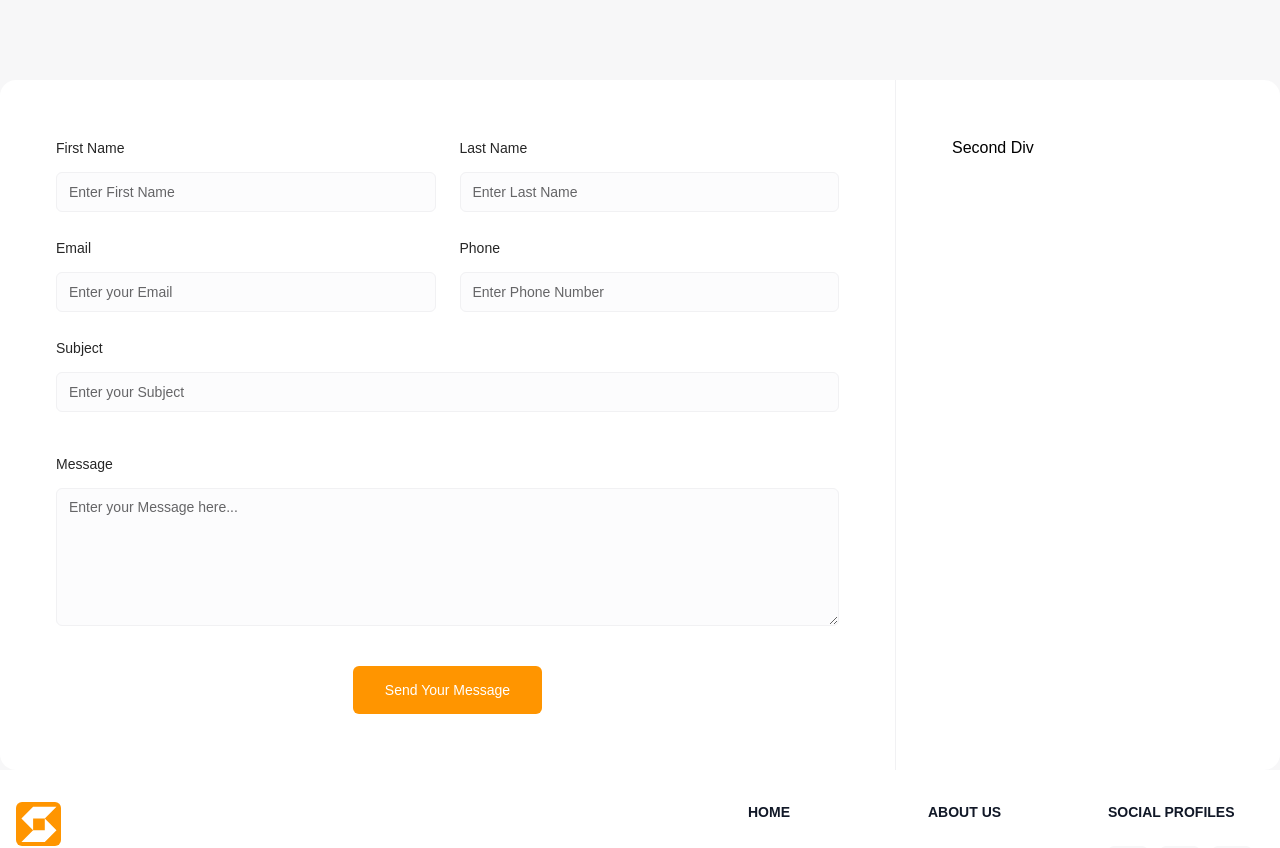
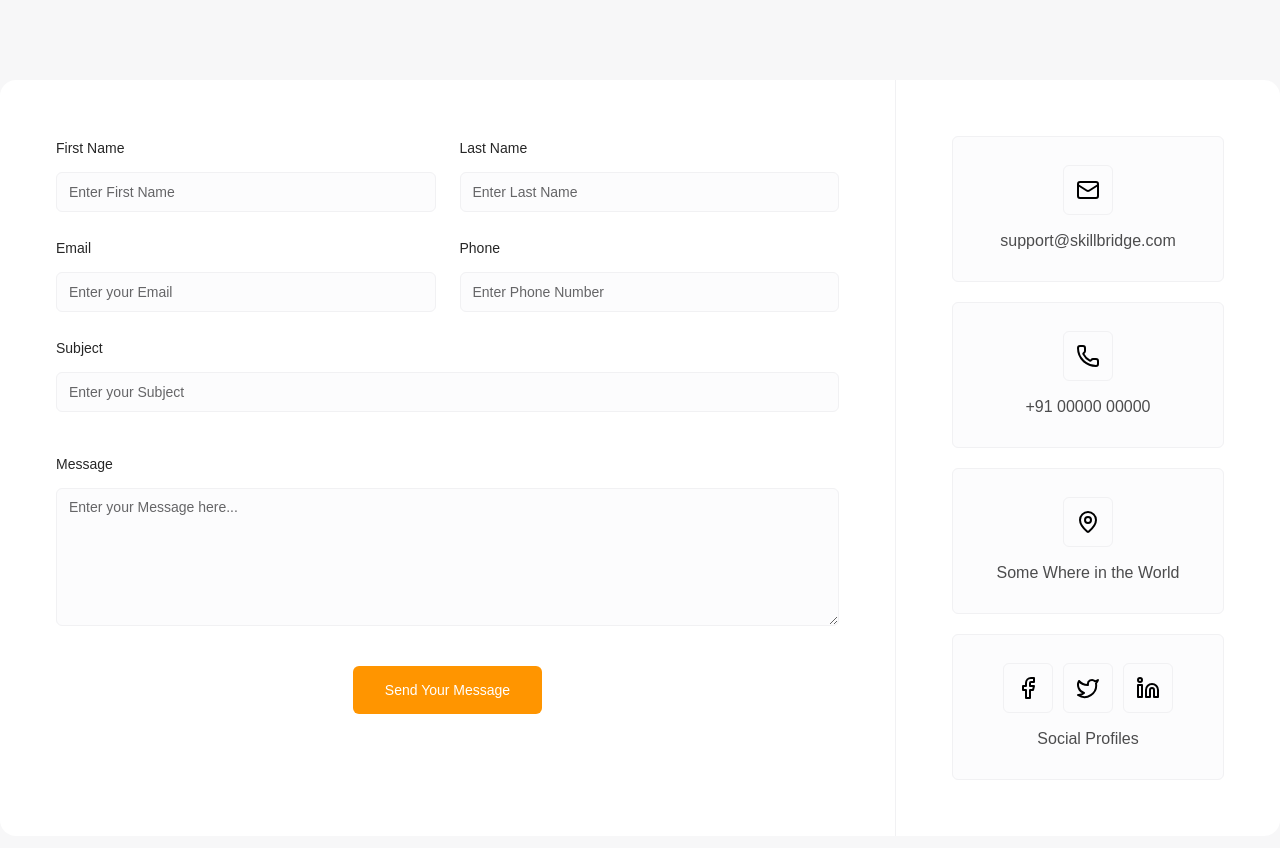
Before and after one commit to abdulrehmankz1/skill-bridge, a Next.js app: page /contact in a window 1280 px wide. Shown: the part 400-1248 px from the top of the page. Built offline with nearby package versions, Linux system fonts and the light colour scheme.

Commit message:
Added social media and contact information to the contact page.

```diff
--- a/app/contact/page.tsx
+++ b/app/contact/page.tsx
@@ -4,6 +4,7 @@ import { Input } from "@/components/ui/input";
 import { Label } from "@/components/ui/label";
 import { Textarea } from "@/components/ui/textarea";
 import { Button } from "../components/ui/Button";
+import { Facebook, Linkedin, Mail, MapPin, Phone, Twitter } from "lucide-react";
 
 const Contact = () => {
   return (
@@ -13,7 +14,7 @@ const Contact = () => {
         paragraph="Welcome to SkillBridge's Pricing Plan page, where we offer two comprehensive options to cater to your needs: Free and Pro. We believe in providing flexible and affordable pricing options for our services. Whether you're an individual looking to enhance your skills or a business seeking professional development solutions, we have a plan that suits you. Explore our pricing options below and choose the one that best fits your requirements."
       />
       <div>
-        <div className="flex flex-col md:flex-row bg-absolute-white rounded-2xl">
+        <div className="flex flex-col md:flex-row bg-absolute-white rounded-2xl lg:mb-20 mb-12">
           <div className="w-full md:w-[70%] bg lg:p-14 p-7 border-r border-[#F1F1F3]">
             <div>
               {/* First row - 2 columns on md+ screens */}
@@ -116,7 +117,40 @@ const Contact = () => {
             </div>
           </div>
 
-          <div className="w-full md:w-[30%] bg- p-14">Second Div</div>
+          <div className="w-full md:w-[30%] bg- p-14">
+            <div className="bg-white-99 border border-white-95 rounded-md p-7 flex items-center justify-center flex-col mb-5">
+              <div className="bg-white-99 border border-white-95 rounded-md p-3 w-fit">
+                <Mail />
+              </div>
+              <div className="text-grey-30 mt-3.5">support@skillbridge.com</div>
+            </div>
+            <div className="bg-white-99 border border-white-95 rounded-md p-7 flex items-center justify-center flex-col mb-5">
+              <div className="bg-white-99 border border-white-95 rounded-md p-3 w-fit">
+                <Phone />
+              </div>
+              <div className="text-grey-30 mt-3.5">+91 00000 00000</div>
+            </div>
+            <div className="bg-white-99 border border-white-95 rounded-md p-7 flex items-center justify-center flex-col mb-5">
+              <div className="bg-white-99 border border-white-95 rounded-md p-3 w-fit">
+                <MapPin />
+              </div>
+              <div className="text-grey-30 mt-3.5">Some Where in the World</div>
+            </div>
+            <div className="bg-white-99 border border-white-95 rounded-md p-7 flex items-center justify-center flex-col">
+              <div className="flex gap-2.5">
+                <div className="bg-white-99 border border-white-95 rounded-md p-3 w-fit">
+                  <Facebook />
+                </div>
+                <div className="bg-white-99 border border-white-95 rounded-md p-3 w-fit">
+                  <Twitter />
+                </div>
+                <div className="bg-white-99 border border-white-95 rounded-md p-3 w-fit">
+                  <Linkedin />
+                </div>
+              </div>
+              <div className="text-grey-30 mt-3.5">Social Profiles</div>
+            </div>
+          </div>
         </div>
       </div>
     </div>
```
